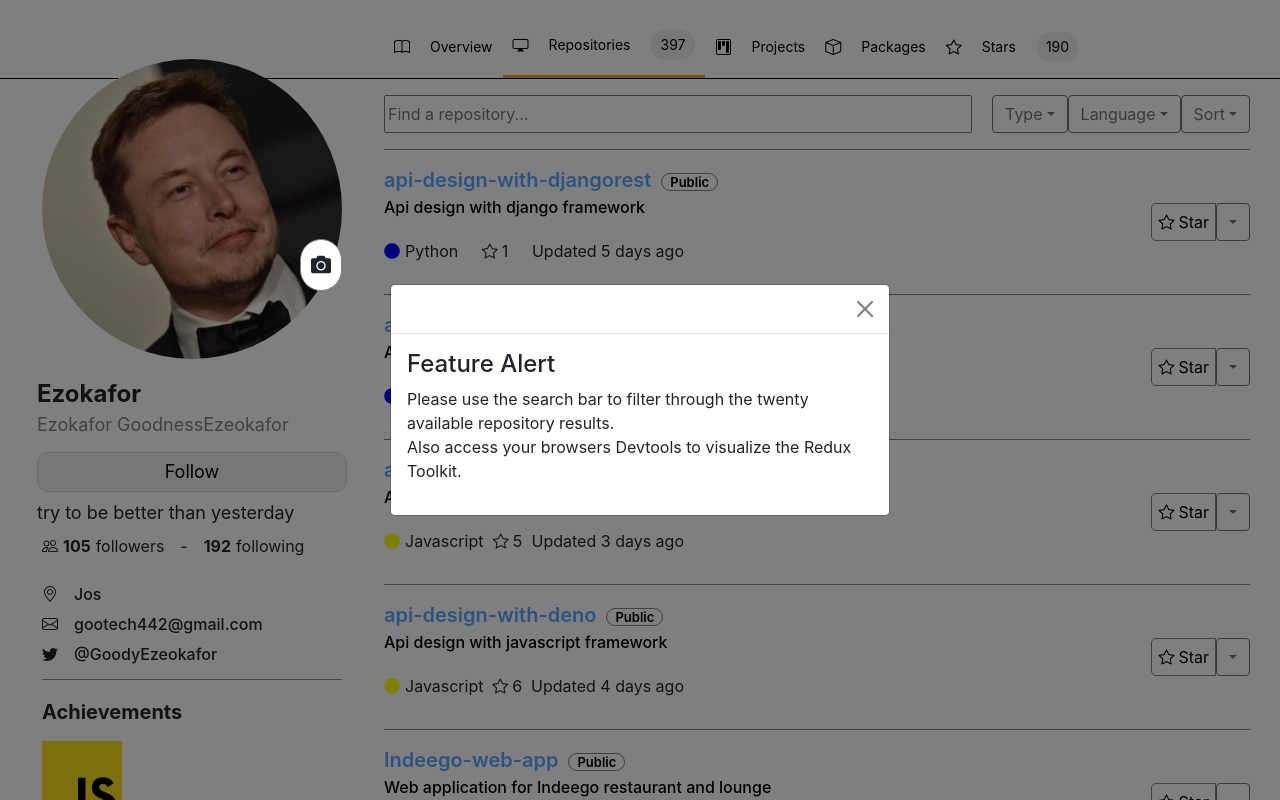
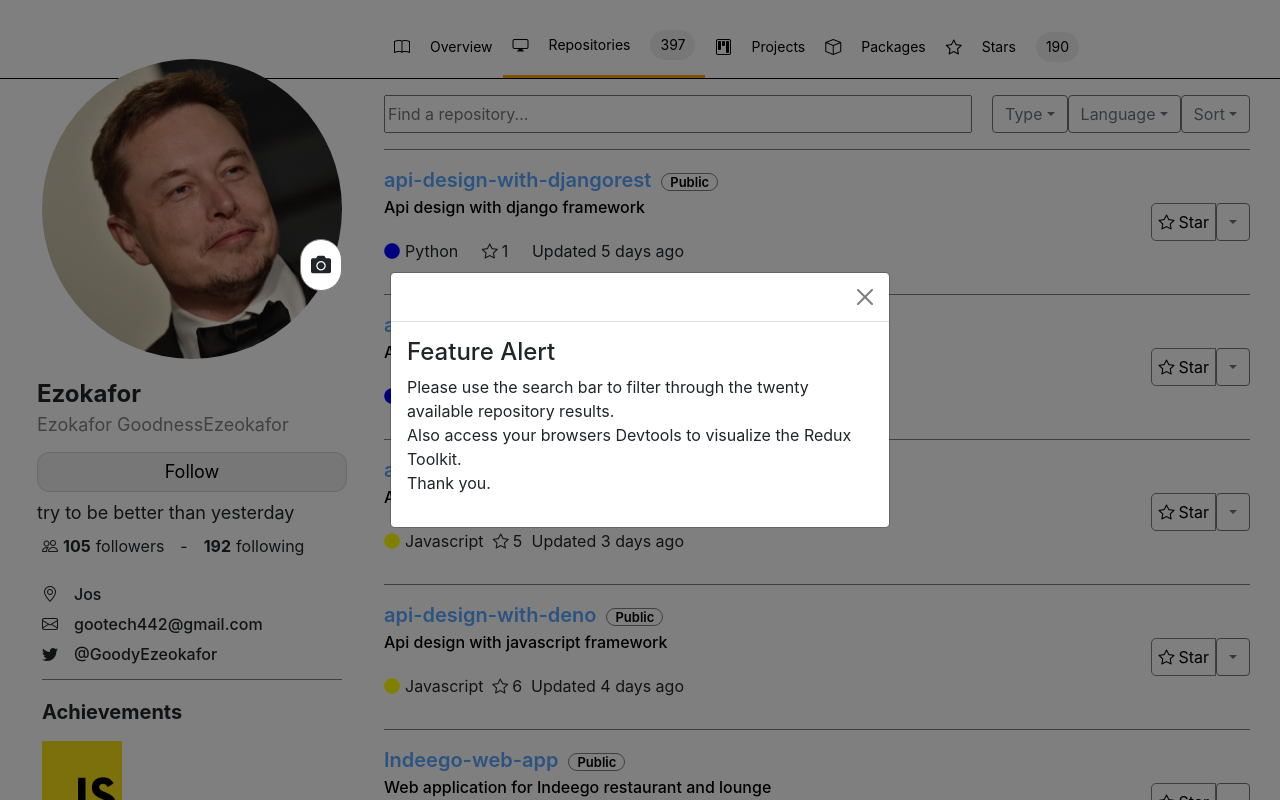
Before and after one commit to shegspear/Bitmama-Github-Task, a React (Create React App) app: page /repository in a window 1280 px wide. Shown: the top 800 px of the page. Built offline with nearby package versions, Linux system fonts and the light colour scheme.

Commit message:
made adjustments to repository and login page text

```diff
--- a/src/Pages/AuthPage/LoginPage.js
+++ b/src/Pages/AuthPage/LoginPage.js
@@ -99,7 +99,7 @@
             <div className='mt-5 fail-safe-cont'>
               <p className='fail-safe-title'>
                 Experiencing CORS restriction from Github servers,
-                please use the fail safe access
+                please use the backup access
               </p>
 
               <div className='text-center' style={{width: '100%'}}>
--- a/src/Pages/UserPage/RepositoryPage.js
+++ b/src/Pages/UserPage/RepositoryPage.js
@@ -48,7 +48,8 @@
             <p>
               Please use the search bar to filter
               through the twenty available repository results. <br />
-              Also access your browsers Devtools to visualize the Redux Toolkit.
+              Also access your browsers Devtools to visualize the Redux Toolkit. <br />
+              Thank you.
             </p>
           </Modal.Body>
         </Modal>
```
